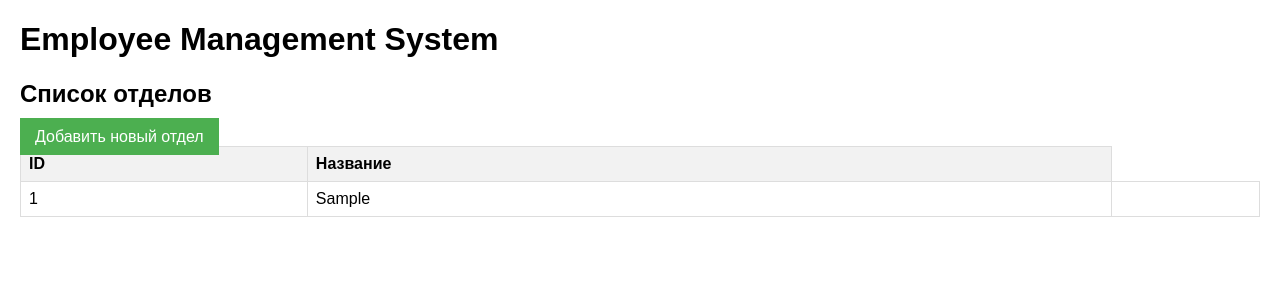
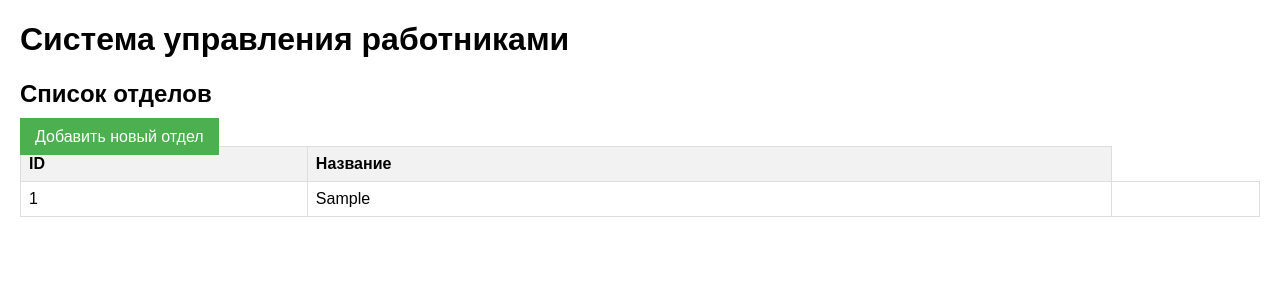
Before and after one commit to Seoma228322/employee, a FastAPI app: page /departments/ in a window 1280 px wide. Shown: the top 300 px of the page. Run offline with FastAPI, Linux system fonts and the light colour scheme; tables that the repository leaves empty hold one stand-in row (values such as "Sample post").

Commit message:
Update base.html

```diff
--- a/app/templates/base.html
+++ b/app/templates/base.html
@@ -16,7 +16,7 @@
     </style>
 </head>
 <body>
-    <h1>Employee Management System</h1>
+    <h1>Система управления работниками</h1>
     {% block content %}{% endblock %}
 </body>
 </html>
```
